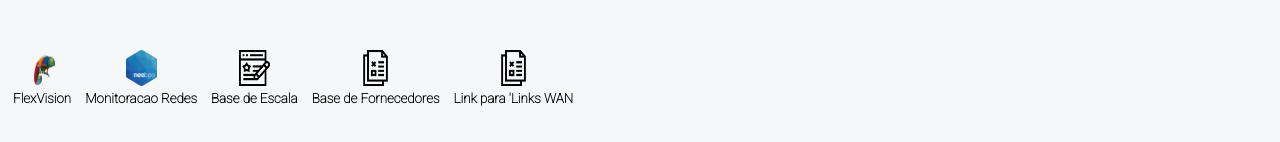
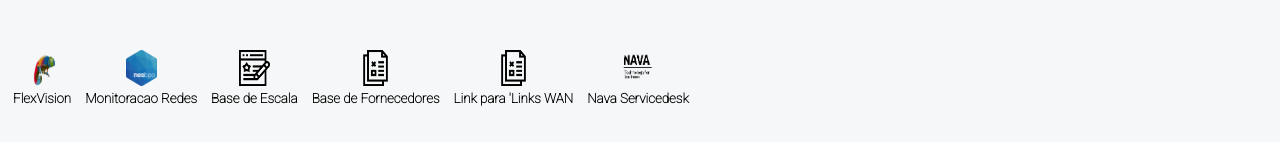
Before and after one commit to JoseCassioSantos/IronTippig-v2, a plain HTML site: page pages/aplic.html in a window 1280 px wide. Shown: the part 178-320 px from the top of the page. Drawn offline with Linux system fonts and the light colour scheme.

Commit message:
Update aplic.html

```diff
--- a/pages/aplic.html
+++ b/pages/aplic.html
@@ -124,6 +124,12 @@
                 </a>
             </div>
 
+            <div>
+                <a href="https://navadigital.atlassian.net/servicedesk/customer/user/login?destination=portals" target="_blank">
+                    <p><img src="../src/icons/Nava.png" alt="" ><br>Nava Servicedesk</p>
+                </a>
+            </div>
+
 
         </div>
 
```
